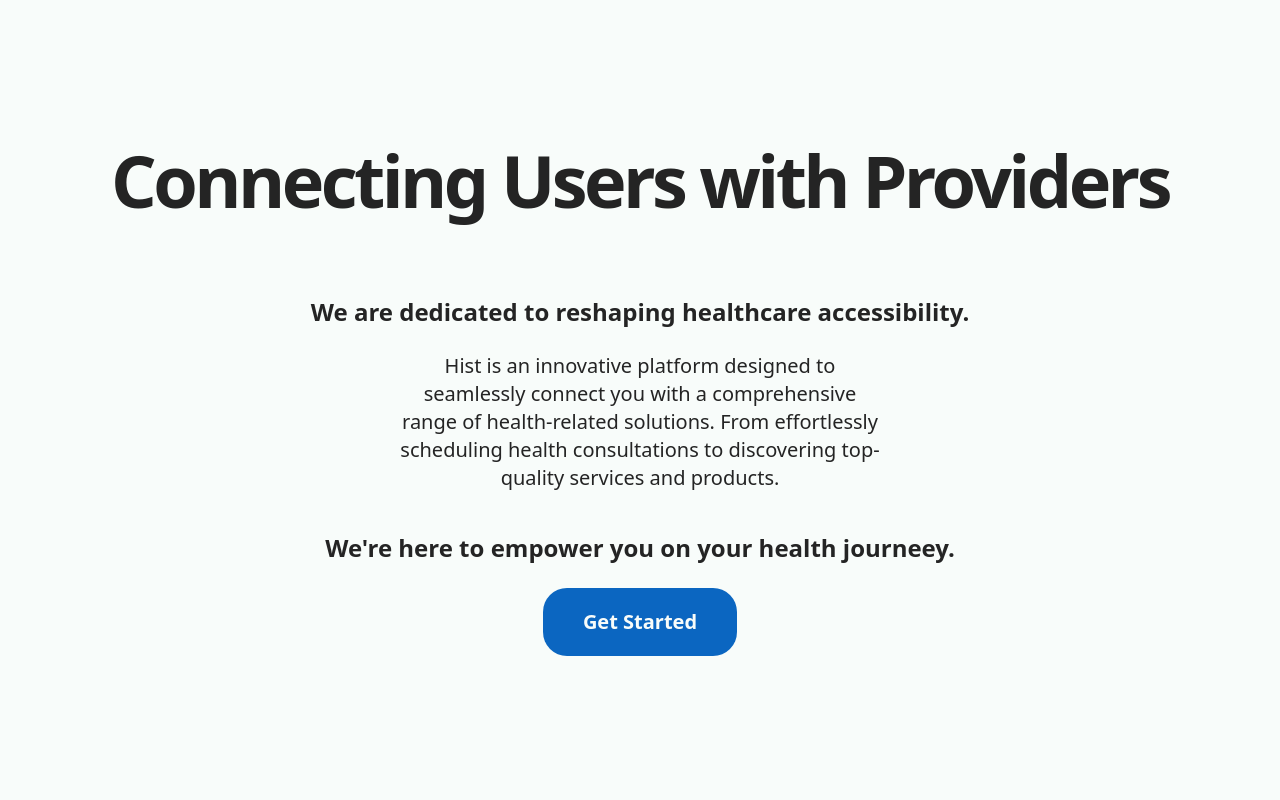
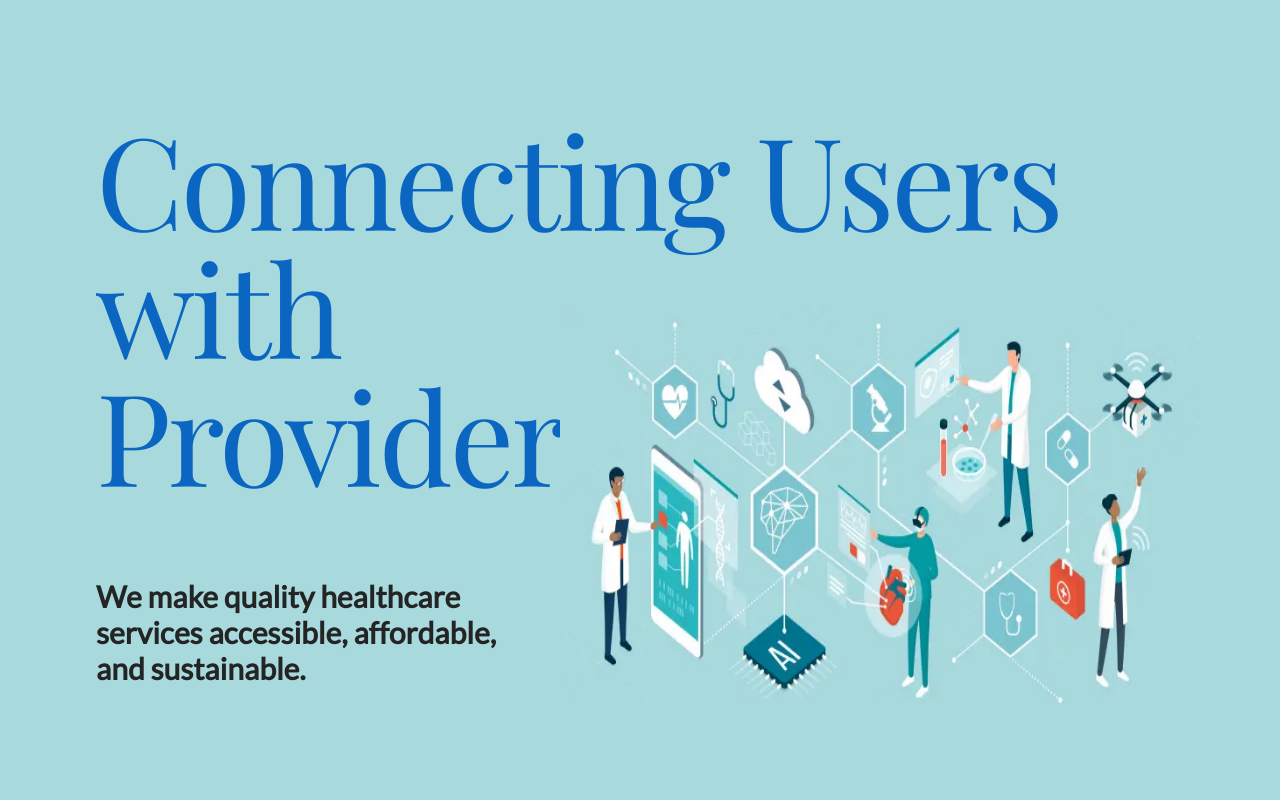
Before and after one commit to DoughnutsNCookies/WebApp-Hist-LandingPage, a Next.js app in the folder hist/: page / in a window 1280 px wide. Shown: the top 800 px of the page. Built offline with nearby package versions, Linux system fonts and the light colour scheme; a web font is replaced by a local one.

Commit message:
Revamped - added tagline page

```diff
--- a/hist/src/pages/index.tsx
+++ b/hist/src/pages/index.tsx
@@ -1,9 +1,6 @@
+import Head from "next/head";
 import NavBar from "./components/NavBar";
-import AboutSection from "./sections/AboutSection";
-import HomeSection from "./sections/HomeSection";
-import Head from "next/head";
-import ReshapingSection from "./sections/ReshapingSection";
-import VisionSection from "./sections/VisionSection";
+import Tagline from "./index/Tagline";
 
 export default function Home() {
   return (
@@ -29,10 +26,7 @@ export default function Home() {
         <meta property="twitter:description" content="Connecting Users with Providers" />
       </Head>
       <NavBar/>
-      <HomeSection/>
-      <AboutSection/>
-      <ReshapingSection/>
-      {/* <VisionSection/> */}
+      <Tagline/>
     </main>
   )
 }
--- /dev/null
+++ b/hist/src/pages/index/Tagline.tsx
@@ -0,0 +1,29 @@
+import Image from 'next/image'
+
+const Tagline = () => {
+    return (
+        <section id="tagline">
+            <div className="h-screen bg-[#a7d9dd] flex flex-col items-start p-24 justify-center gap-y-20">
+                <div className="text-9xl font-playfair flex flex-col tracking-tight text-accentColor">
+                    <h1>Connecting Users</h1>
+                    <h1>with</h1>
+                    <h1>Providers</h1>
+                </div>
+                <p className="text-3xl text-textColor font-lato font-bold w-[35vw]">
+                    We make quality healthcare services accessible, affordable, and sustainable.
+                </p>
+            </div>
+            <Image
+                src="/index/image1.webp"
+                alt="Landing Image"
+                width={1920}
+                height={1080}
+                className='absolute bottom-24 right-20 w-[50vw] h-[50vh]'
+                quality={100}
+                priority
+            />
+        </section>
+    )
+}
+
+export default Tagline
```
Also changed, not shown: hist/public/index/image1.webp (added), hist/src/pages/about.tsx (added), hist/src/pages/contact.tsx (added), hist/src/pages/providers.tsx (added).
